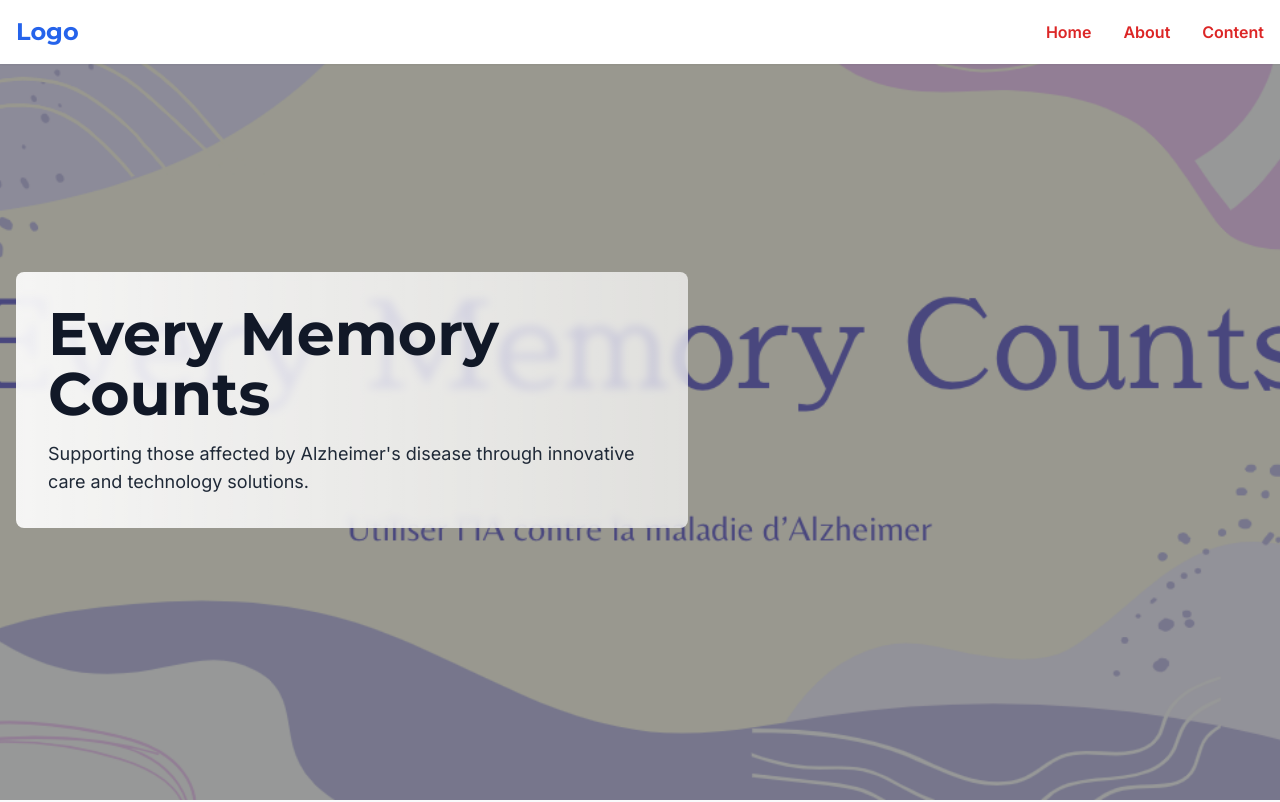
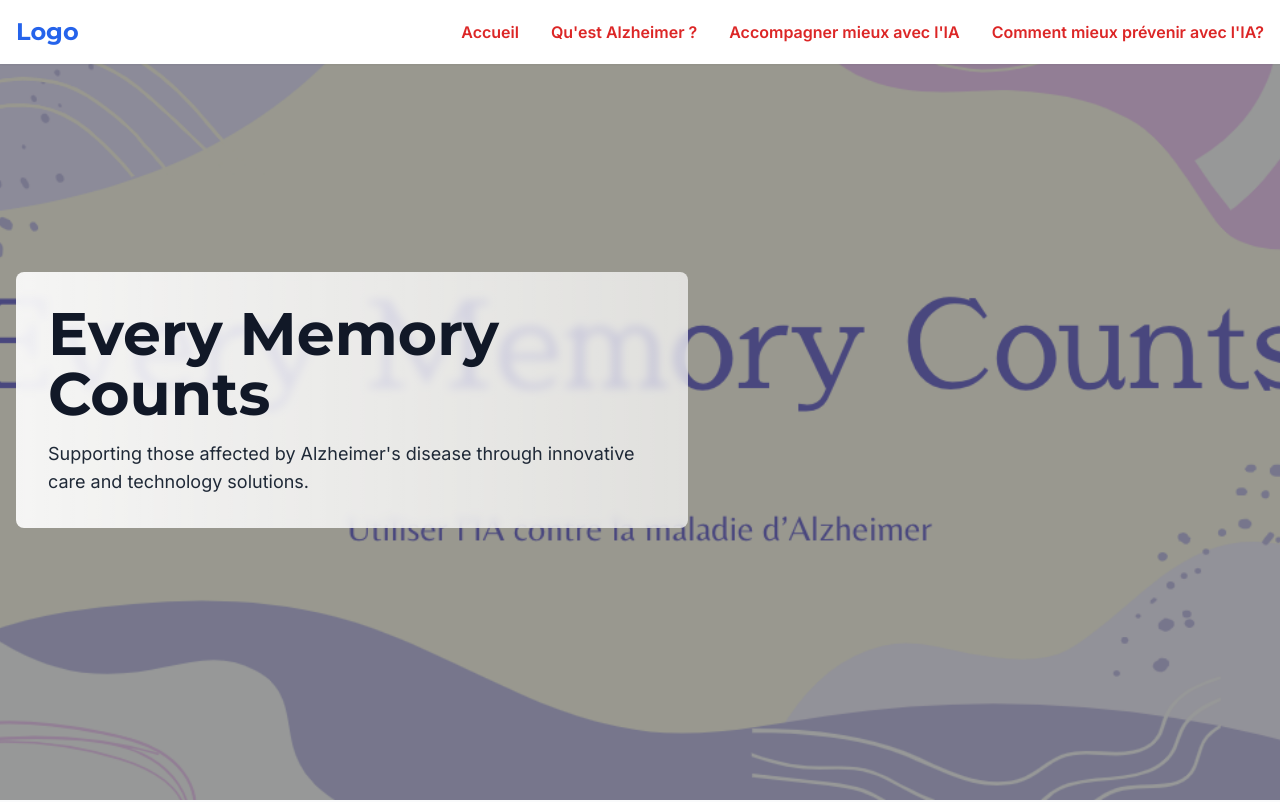
Before and after one commit to ExploryKod/ia-for-alzheimer, a website built with Vite: page index.html in a window 1280 px wide. Shown: the top 802 px of the page. Built offline with nearby package versions, Linux system fonts and the light colour scheme; some packages are replaced by stand-ins of ours; a script that the page names is missing.

Commit message:
fix some content

```diff
--- a/index.html
+++ b/index.html
@@ -20,9 +20,10 @@
 
           <!-- Desktop Menu -->
           <div class="hidden md:flex space-x-8">
-            <a href="#intro" class="nav-link">Home</a>
-            <a href="#about" class="nav-link">About</a>
-            <a href="#content" class="nav-link">Content</a>
+            <a href="#intro" class="nav-link">Accueil</a>
+            <a href="#about" class="nav-link">Qu'est Alzheimer ?</a>
+            <a href="#acc" class="nav-link">Accompagner mieux avec l'IA</a>
+            <a href="#prev" class="nav-link">Comment mieux prévenir avec l'IA?</a>
           </div>
 
           <!-- Mobile Menu Button -->
@@ -37,9 +38,10 @@
       <!-- Mobile Menu -->
       <div id="mobile-menu" class="mobile-menu md:hidden">
         <div class="p-4 space-y-4">
-          <a href="#intro" class="block nav-link">Home</a>
-          <a href="#about" class="block nav-link">About</a>
-          <a href="#content" class="block nav-link">Content</a>
+          <a href="#intro" class="block nav-link">Accueil</a>
+          <a href="#about" class="block nav-link">Qu'est Alzheimer ?</a>
+          <a href="#acc" class="block nav-link">Accompagner mieux avec l'IA</a>
+          <a href="#prev" class="nav-link">Comment mieux prévenir avec l'IA?</a>
         </div>
       </div>
     </header>
@@ -62,7 +64,7 @@
     </section>
 
     <!-- Introduction Section -->
-    <section id="Introduction" class="section bg-gray-50">
+    <section id="about" class="section bg-gray-50">
       <div class="container">
         <h2 class="text-3xl md:text-4xl font-heading font-bold mb-12 animate-text">
           Un défi majeur de santé publique au XXIe siècle
@@ -109,7 +111,7 @@
     </section>
 
     <!-- Content Section -->
-    <section id="content" class="section bg-gray-50">
+    <section id="acc" class="section bg-gray-50">
       <div class="container">
         <h2 class="text-3xl md:text-4xl font-heading font-bold mb-12 text-center animate-text">
           Premiers stades de la maladie : des avancées clés avec l'IA.
@@ -160,7 +162,7 @@
     </section>
 
     <!-- Prévention Alzheimer-->
-    <section id="about" class="section py-12 bg-gray-100">
+    <section id="prev" class="section py-12 bg-gray-100">
       <div class="container">
         <h2 class="text-3xl md:text-4xl font-heading font-bold mb-8 text-center text-gray-900">
           Comprendre le Rôle de l’IA dans la Détection d'Alzheimer
@@ -222,24 +224,26 @@
       <div class="container">
         <div class="grid md:grid-cols-3 gap-8">
           <div>
-            <h3 class="text-xl font-bold mb-4">About Us</h3>
+            <h3 class="text-xl font-bold mb-4">A propos</h3>
             <p class="text-gray-400">
-              Short description about the company or project.
+              Projet réalisé dans le cadre du hackathon IA for good en 24h.
             </p>
           </div>
           <div>
-            <h3 class="text-xl font-bold mb-4">Quick Links</h3>
+            <h3 class="text-xl font-bold mb-4">Nos liens</h3>
             <ul class="space-y-2">
-              <li><a href="#intro" class="text-gray-400 hover:text-white">Home</a></li>
-              <li><a href="#about" class="text-gray-400 hover:text-white">About</a></li>
-              <li><a href="#content" class="text-gray-400 hover:text-white">Content</a></li>
+              <li><a href="#intro" class="text-gray-400 hover:text-white">Accueil</a></li>
+              <li><a href="#about" class="text-gray-400 hover:text-white">A props</a></li>
+              <li><a href="#acc" class="text-gray-400 hover:text-white">Mieux Accompagner avec l'IA</a>
+              </li>
+              <li><a href="#prev" class="text-gray-400 hover:text-white">Mieux Prevenir</a>
+              </li>
             </ul>
           </div>
           <div>
             <h3 class="text-xl font-bold mb-4">Contact</h3>
             <p class="text-gray-400">
-              Email: info@example.com<br>
-              Phone: (123) 456-7890
+              Email: amaury@glanum.com<br>
             </p>
           </div>
         </div>
```
